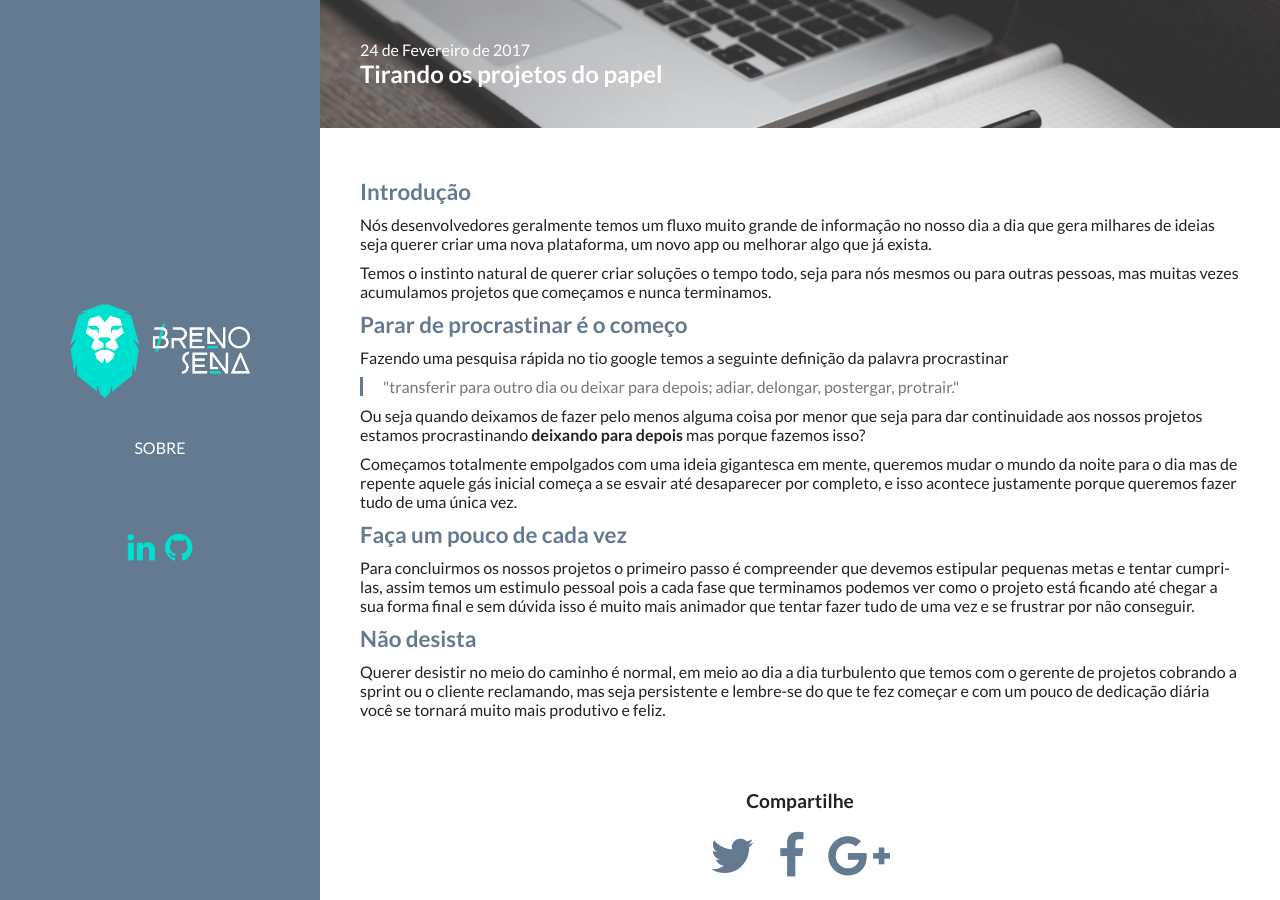
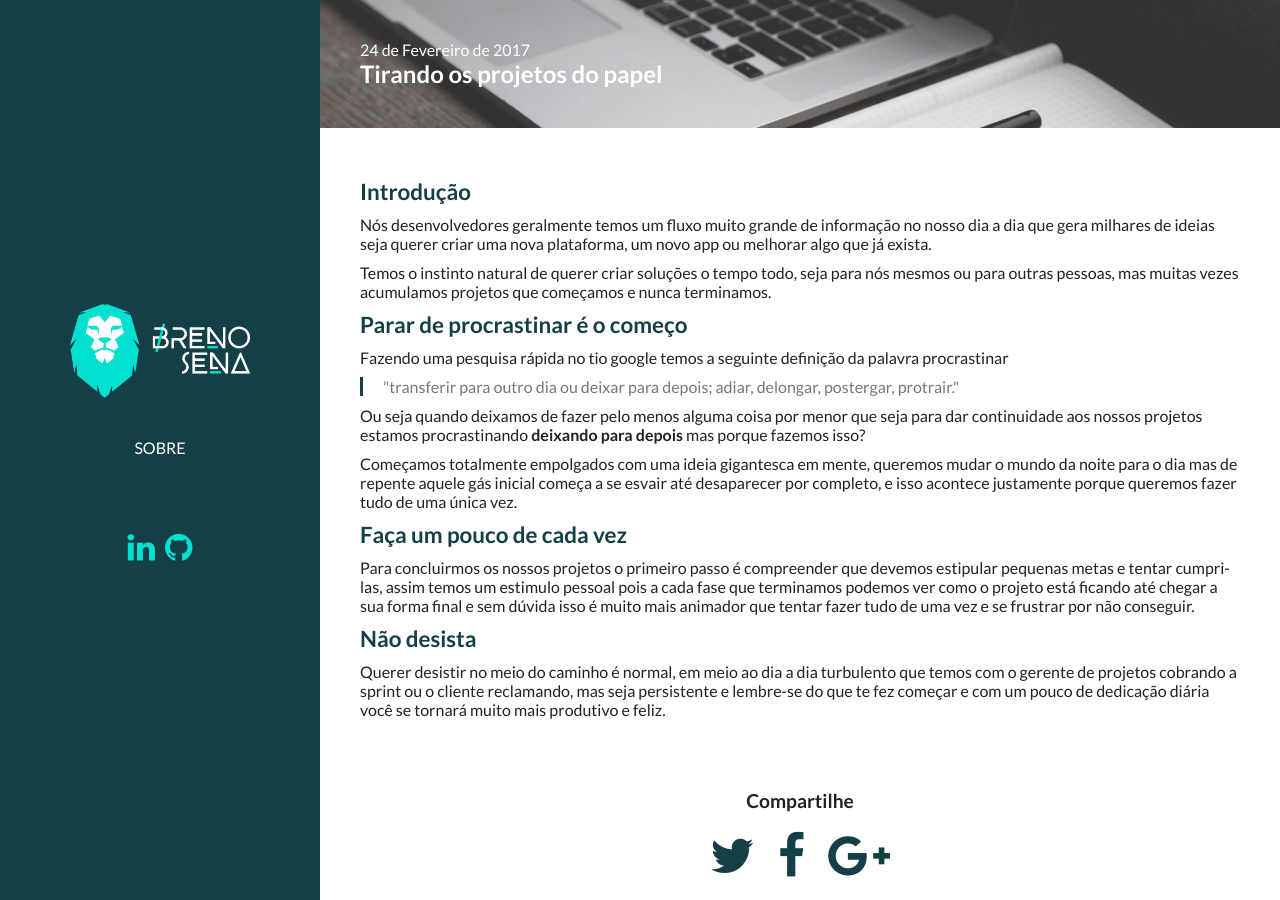
Before and after one commit to brenofsena/brenofsena.github.io, a Jekyll site: the page built from _posts/2017-02-24-tirando-os-projetos-do-papel.markdown, in a window 1280 px wide and 900 px high. Built offline with Jekyll 4.4.1, drawn with Linux system fonts in a browser that asks for light colours; nearby versions of some CDN libraries; comment, search, counter and statistics services are not loaded.

Commit message:
Atualização de cores do site

```diff
--- a/_sass/_base.scss
+++ b/_sass/_base.scss
@@ -1,5 +1,5 @@
 $background: #fff;
-$primary-color: #637a91;
+$primary-color: #143f46;
 $secondary-color: #00e0d0;
 $font: 'Lato';
 
```
